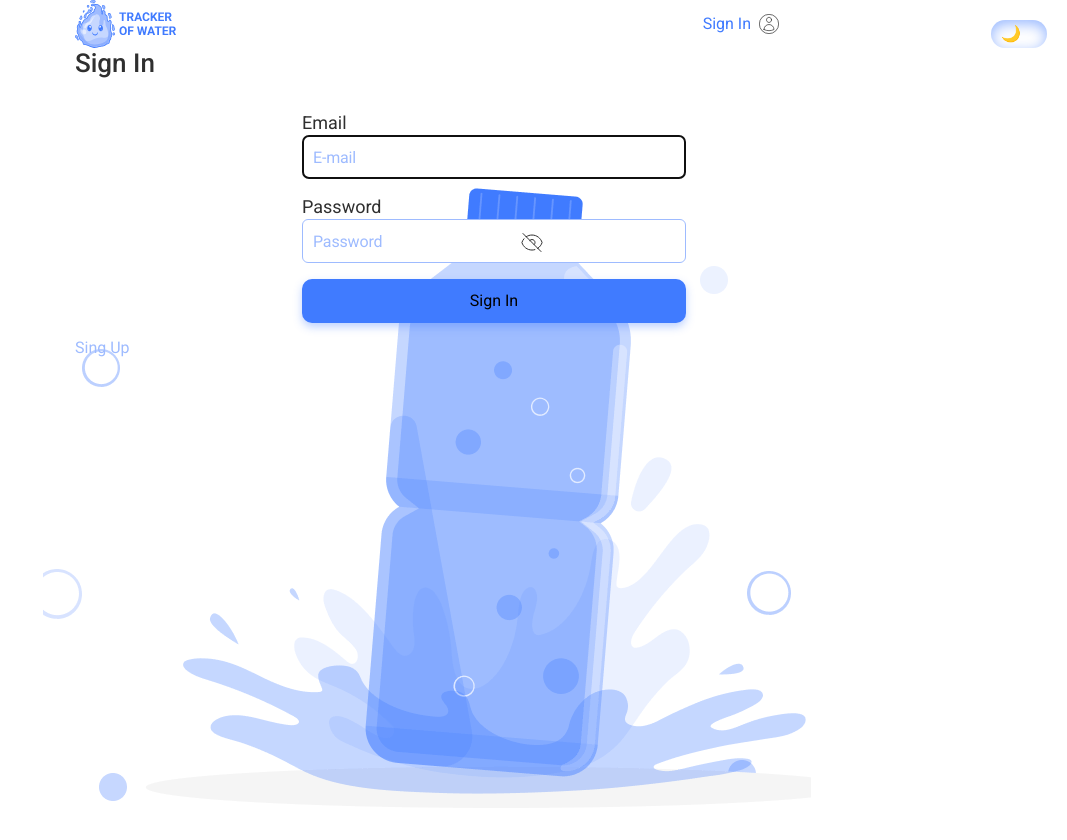
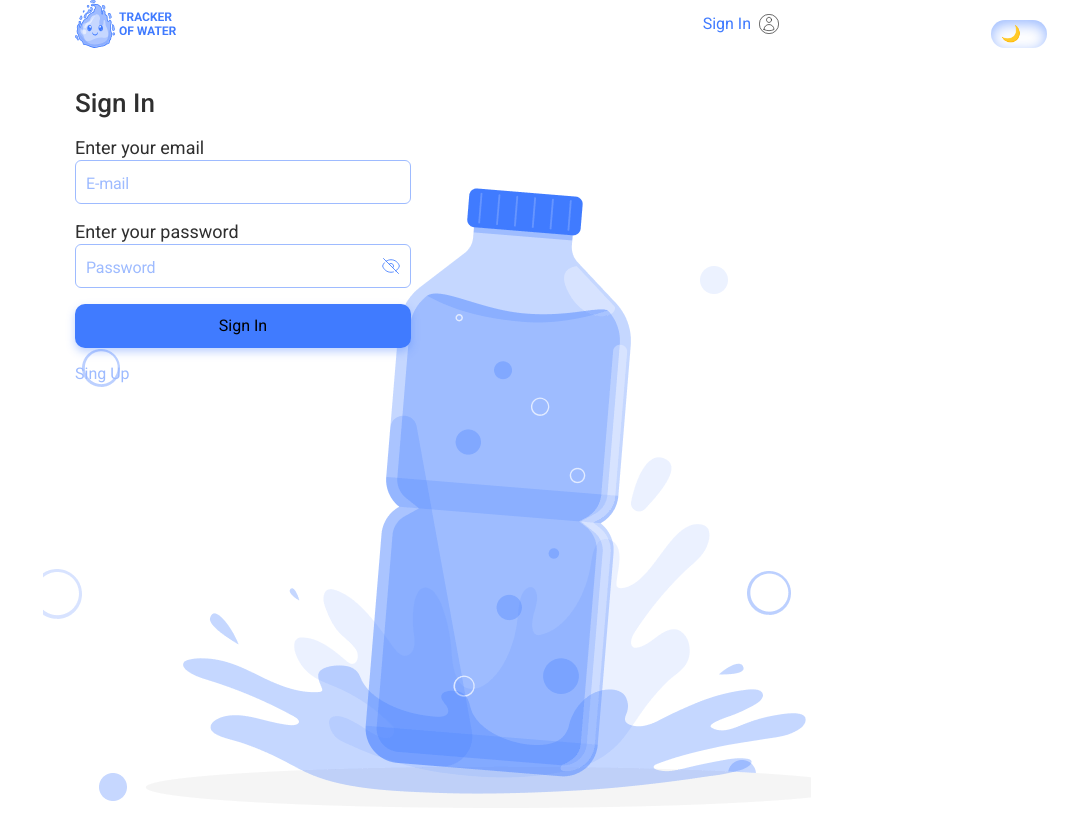
Before and after one commit to OlenaShatalova/team-03-water-tracker-frontend, a React (Vite) app: page /signin in a window 1280 px wide. Shown: the top 840 px of the page, without its empty margins (213-1280 px from the left). Built offline with nearby package versions, Linux system fonts and the light colour scheme.

Commit message:
added css to Sign-pages and authForm, Input

```diff
--- a/src/components/AuthForm/AuthForm.jsx
+++ b/src/components/AuthForm/AuthForm.jsx
@@ -17,7 +17,7 @@ const AuthForm = ({
   linkText,
 }) => {
   return (
-    <>
+    <div className={css.signContainer}>
       <Title>{title}</Title>
       <Formik
         initialValues={initialValues}
@@ -34,7 +34,7 @@ const AuthForm = ({
         </Form>
       </Formik>
       <LinkButton to={linkTo}>{linkText}</LinkButton>
-    </>
+    </div>
   );
 };
 
--- a/src/components/AuthForm/AuthForm.module.css
+++ b/src/components/AuthForm/AuthForm.module.css
@@ -1,18 +1,33 @@
-.form {
-  margin-inline: auto;
+.signContainer {
+  width: 280px;
   display: flex;
   flex-direction: column;
-  width: 280px;
-  padding: 15px;
+  gap: 16px;
+}
+
+.form {
+  width: 100%;
+  display: flex;
+  flex-direction: column;
+  gap: 16px;
 }
 
 .form button {
   border-radius: 10px;
   padding: 10px 30px;
-  width: 384px;
+  width: 100%;
   height: 44px;
   cursor: pointer;
   border: none;
   box-shadow: 0 4px 8px 0 rgba(64, 123, 255, 0.34);
   background: #407bff;
 }
+
+@media screen and (min-width: 768px) {
+  .signContainer {
+    width: 336px;
+  }
+}
+
+@media screen and (min-width: 1440px) {
+}
--- a/src/components/Input/Input.jsx
+++ b/src/components/Input/Input.jsx
@@ -18,8 +18,9 @@ const Input = ({ type = 'text', name, label, placeholder, autoFocus }) => {
 
   return (
     <>
-      <label className={css.label} style={{ position: 'relative' }}>
+      <label className={css.label}>
         <span>{label}</span>
+        <div style={{ position: 'relative', width: '100%' }}>
           <Field
             type={inputType}
             name={name}
@@ -30,20 +31,14 @@ const Input = ({ type = 'text', name, label, placeholder, autoFocus }) => {
           />
           {/* Іконка для перемикання видимості пароля */}
           {type === 'password' && (
-          <span
-            onClick={togglePasswordVisibility}
-            style={{
-              position: 'absolute',
-              right: '8px',
-              top: '75%',
-              transform: 'translateY(-50%)',
-              cursor: 'pointer',
-              fontSize: '16px',
-            }}
-          >
-            <ReactSVG src={showPassword ? eye : eyeSlash} />
+            <span onClick={togglePasswordVisibility} className={css.iconEye}>
+              <ReactSVG
+                style={{ height: '20px' }}
+                src={showPassword ? eye : eyeSlash}
+              />
             </span>
           )}
+        </div>
         <ErrorMessage name={name} component="span" className={css.error} />
       </label>
     </>
--- a/src/components/Input/Input.module.css
+++ b/src/components/Input/Input.module.css
@@ -1,23 +1,22 @@
 .label {
-  font-family: var(--font-family);
   font-weight: 400;
   font-size: 18px;
-  line-height: 133%;
-  color: #2f2f2f;
-  margin-bottom: 16px;
+  line-height: 1.34;
+  position: relative;
+  display: flex;
+  flex-direction: column;
 }
 
 .input {
   border: 1px solid #9ebbff;
   border-radius: 6px;
   padding: 12px 10px;
-  width: 384px;
+  width: 100%;
   height: 44px;
+  outline: none;
 }
 
 .label input::placeholder {
-  font-family: var(--font-family);
-  font-weight: 400;
   font-size: 16px;
   line-height: 125%;
   color: #9ebbff;
@@ -26,8 +25,21 @@
 
 .error {
   font-size: 14px;
-  line-height: 18px;
+  line-height: 1.28571;
   letter-spacing: -0.01em;
-  text-align: left;
   color: #ef5050;
 }
+
+.iconEye {
+  position: absolute;
+  right: 10px;
+  top: 50%;
+  transform: translateY(-50%);
+  /* cursor: pointer; */
+}
+
+.iconEye svg {
+  width: 20px;
+  height: 20px;
+  color: #407bff;
+}
--- a/src/components/Title/Title.module.css
+++ b/src/components/Title/Title.module.css
@@ -3,6 +3,4 @@
   font-weight: 500;
   font-size: 26px;
   line-height: 123%;
-  color: #2f2f2f;
-  margin-bottom: 16px;
 }
--- a/src/index.css
+++ b/src/index.css
@@ -70,11 +70,30 @@ button {
   cursor: pointer;
 }
 
-.signBackground {
+.signInUpPages {
   min-height: 100vh;
   background: url('./assets/images/desk-bottleForSignin.png') no-repeat bottom
       40px left,
     url('./assets/images/desk-backgroundElementMainPage.png') no-repeat bottom
       right 20px;
   background-size: auto;
+
+  padding-top: 24px;
+  padding-bottom: 296px;
+  text-align: start;
 }
+
+@media screen and (min-width: 768px) {
+  .signInUpPages {
+    padding-top: 40px;
+    padding-bottom: 248px;
+  }
+}
+
+@media screen and (min-width: 1440px) {
+  .signInUpPages {
+    padding-top: 162px;
+    padding-bottom: 266px;
+    padding-left: 840px;
+  }
+}
--- a/src/pages/SigninPage/SigninPage.jsx
+++ b/src/pages/SigninPage/SigninPage.jsx
@@ -1,9 +1,10 @@
+import { useDispatch } from 'react-redux';
 import * as Yup from 'yup';
+
+import { login } from '../../redux/auth/operations';
 
 import Container from '../../components/Container/Container';
 import AuthForm from '../../components/AuthForm/AuthForm';
-import { useDispatch } from 'react-redux';
-import { login } from '../../redux/auth/operations';
 
 const loginSchema = Yup.object({
   email: Yup.string()
@@ -19,14 +20,14 @@ const loginFields = [
   {
     name: 'email',
     type: 'text',
-    label: 'Email',
+    label: 'Enter your email',
     placeholder: 'E-mail',
     autoFocus: 'autoFocus',
   },
   {
     name: 'password',
     type: 'password',
-    label: 'Password',
+    label: 'Enter your password',
     placeholder: 'Password',
   },
 ];
@@ -37,10 +38,12 @@ const SigninPage = () => {
   const handleSubmit = (formValue, formAction) => {
     console.log(formValue, formAction);
     dispatch(login(formValue));
+
+    // formAction.resetForm();
   };
 
   return (
-    <main className="signBackground">
+    <main className="signInUpPages">
       <Container>
         <AuthForm
           title={'Sign In'}
```
Also changed, not shown: src/assets/icons/eye.svg, src/assets/icons/eyeSlash.svg. Lines whose indentation alone changed are shown as unchanged.
